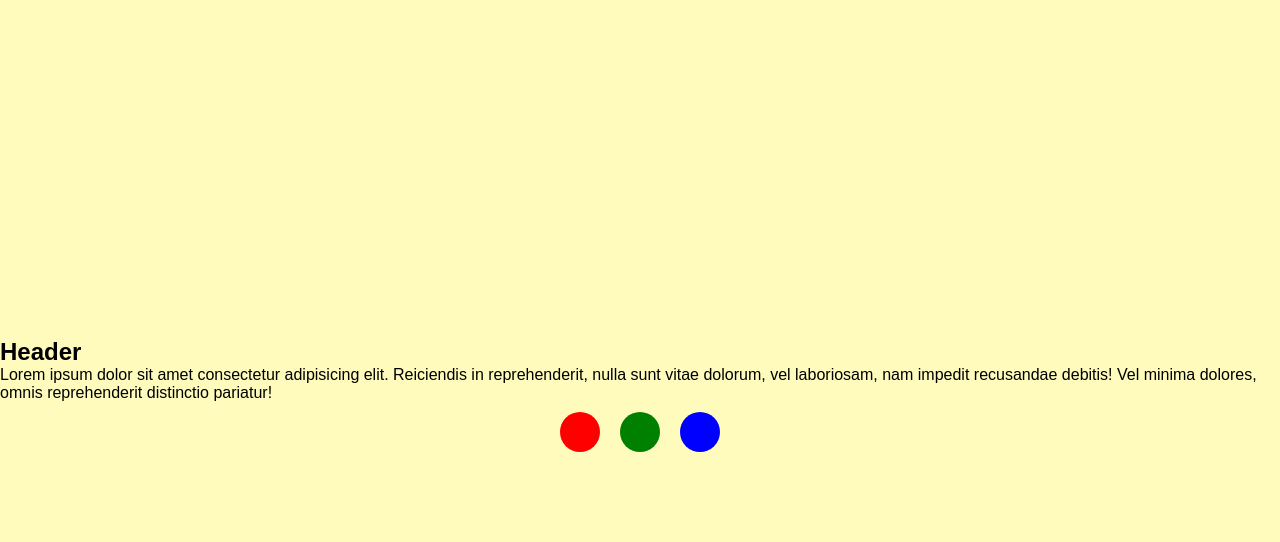
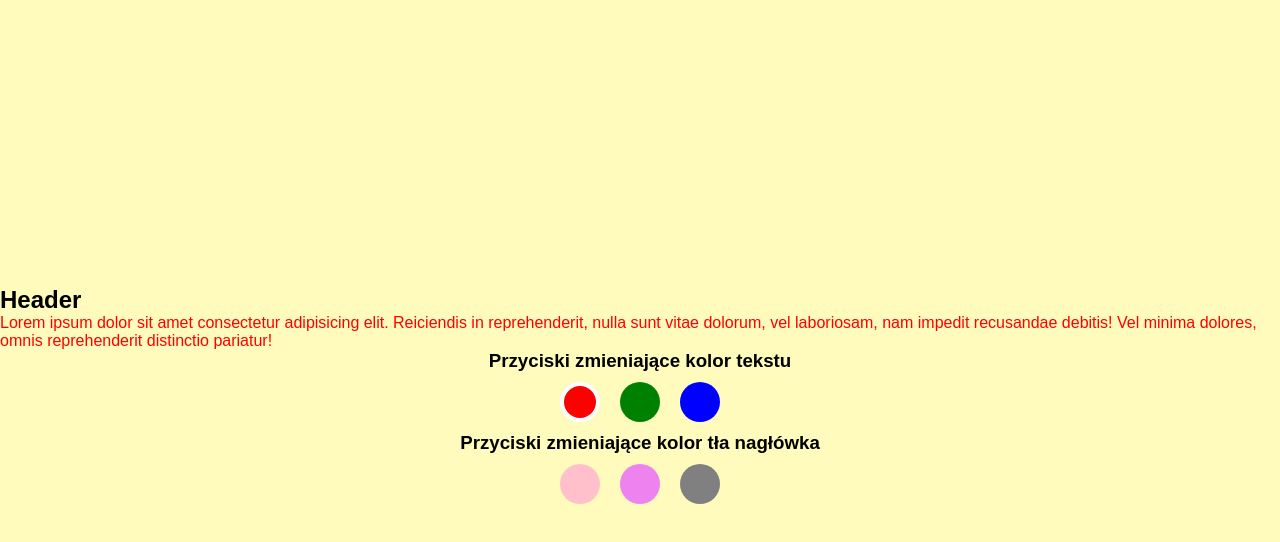
Before and after one commit to MaciekSznu/button-script, a plain HTML site: page index.html in a window 1280 px wide. Both pictures are taken after a click on the button 580 px from the left and 432 px from the top of the page. Drawn offline with Linux system fonts and the light colour scheme.

Commit message:
Add project files

```diff
--- a/buttons-styles.scss
+++ b/buttons-styles.scss
@@ -37,6 +37,16 @@ body {
       &[data-toggle-class-name="blue"] {
         background: blue;
       }
+
+      &[data-toggle-class-name="pink"] {
+        background: pink;
+      }
+      &[data-toggle-class-name="violet"] {
+        background: violet;
+      }
+      &[data-toggle-class-name="grey"] {
+        background: grey;
+      }
     }
   }
 }
@@ -52,3 +62,23 @@ body {
 .blue {
   color: blue;
 }
+
+.pink {
+  background: pink;
+}
+
+.violet {
+  background: violet;
+}
+
+.grey {
+  background: grey;
+}
+
+.buttons-colors-active {
+  border: 4px solid white !important;
+}
+
+.buttons-background-active {
+  border: 4px solid black !important;
+}
--- a/buttons.js
+++ b/buttons.js
@@ -1,4 +1,54 @@
 "use strict";
 
+//dodać funkcjonalność aktywnej klasy buttonu
+
 const buttons = document.querySelectorAll(".user-interaction-button");
-console.log(buttons);
+
+buttons.forEach((button) => {
+  button.addEventListener("click", (e) => {
+    const buttonGroupName = `.${e.target.dataset.buttonGroupName}`;
+    const targetClassName = `.${e.target.dataset.targetClassName}`;
+    const toggleClassName = `${e.target.dataset.toggleClassName}`;
+    const activeButtonClassName = `${e.target.dataset.activeButtonClassName}`;
+
+    // OBSŁUGA KLASY AKTYWNEGO BUTTONU
+    // kliknięta grupa buttonów
+    const eTargetTagName = e.target.tagName;
+    const eTargetButtonGroupName = e.target.dataset.buttonGroupName;
+    const selectedButtonsGroupButtons = document.querySelectorAll(
+      `${eTargetTagName}[data-button-group-name=${eTargetButtonGroupName}]`
+    );
+
+    selectedButtonsGroupButtons.forEach((button) => {
+      button.classList.remove(activeButtonClassName);
+    });
+    e.target.classList.add(activeButtonClassName);
+    // console.log(selectedButtonsGroupButtons);
+
+    // OBSŁUGA ELEMENTÓW MODYFIKOWANYCH
+    // elementy modyfikowane
+    const targetButtonsGroup = document.querySelectorAll(buttonGroupName);
+    const targetElements = document.querySelectorAll(targetClassName);
+
+    // generuje tablicę targetButtonsToggleClassList z listą klas które togglują buttony danej grupy
+    const targetButtonsArray = Array.from(targetButtonsGroup[0].children);
+    // console.log(targetButtonsArray);
+    const targetButtonsToggleClassList = [];
+    targetButtonsArray.forEach((targetButton) => {
+      targetButtonsToggleClassList.push(targetButton.dataset.toggleClassName);
+    });
+
+    // podmienia klasy w target elements
+    targetElements.forEach((targetElement) => {
+      const toggleTargetClass = () => {
+        targetElement.classList.remove(...targetButtonsToggleClassList);
+        targetElement.classList.add(toggleClassName);
+      };
+      // const toggleActiveClass = () => {
+      //   targetButton.classList.remove(activeButtonClassName);
+      //   e.target.classList.add(activeButtonClassName);
+      // };
+      targetElement.classList.contains(toggleClassName) ? null : toggleTargetClass();
+    });
+  });
+});
--- a/index.html
+++ b/index.html
@@ -9,42 +9,63 @@
   </head>
   <body>
     <section class="text-wrapper">
-      <h1>Header</h1>
+      <h1 class="header">Header</h1>
       <p class="text-paragraph">
         Lorem ipsum dolor sit amet consectetur adipisicing elit. Reiciendis in reprehenderit, nulla sunt vitae dolorum,
         vel laboriosam, nam impedit recusandae debitis! Vel minima dolores, omnis reprehenderit distinctio pariatur!
       </p>
-      <div class="background"></div>
     </section>
     <section class="buttons-wrapper">
+      <h3>Przyciski zmieniające kolor tekstu</h3>
       <div class="buttons-container buttons-colors">
         <button
           class="user-interaction-button"
           data-button-group-name="buttons-colors"
           data-target-class-name="text-paragraph"
           data-toggle-class-name="red"
-          data-active-class-name="buttons-colors-active"
+          data-active-button-class-name="buttons-colors-active"
         ></button>
         <button
           class="user-interaction-button"
           data-button-group-name="buttons-colors"
           data-target-class-name="text-paragraph"
           data-toggle-class-name="green"
-          data-active-class-name="buttons-colors-active"
+          data-active-button-class-name="buttons-colors-active"
         ></button>
         <button
           class="user-interaction-button"
           data-button-group-name="buttons-colors"
           data-target-class-name="text-paragraph"
           data-toggle-class-name="blue"
-          data-active-class-name="buttons-colors-active"
+          data-active-button-class-name="buttons-colors-active"
         ></button>
       </div>
-      <!-- <div class="buttons-container buttons-font">
-        <button class="user-interaction-button"></button>
-        <button class="user-interaction-button"></button>
-        <button class="user-interaction-button"></button>
-      </div> -->
+    </section>
+    <section class="buttons-wrapper">
+      <h3>Przyciski zmieniające kolor tła nagłówka</h3>
+      <div class="buttons-container buttons-background">
+        <button
+          class="user-interaction-button"
+          data-button-group-name="buttons-background"
+          data-target-class-name="header"
+          data-toggle-class-name="pink"
+          data-active-button-class-name="buttons-background-active"
+        ></button>
+        <button
+          class="user-interaction-button"
+          data-button-group-name="buttons-background"
+          data-target-class-name="header"
+          data-toggle-class-name="violet"
+          data-active-button-class-name="buttons-background-active"
+        ></button>
+        <button
+          class="user-interaction-button"
+          data-button-group-name="buttons-background"
+          data-target-class-name="header"
+          data-toggle-class-name="grey"
+          data-active-button-class-name="buttons-background-active"
+        ></button>
+      </div>
     </section>
 
     <script src="buttons.js"></script>
```
Also changed, not shown: buttons-styles.css, 1 other file.
